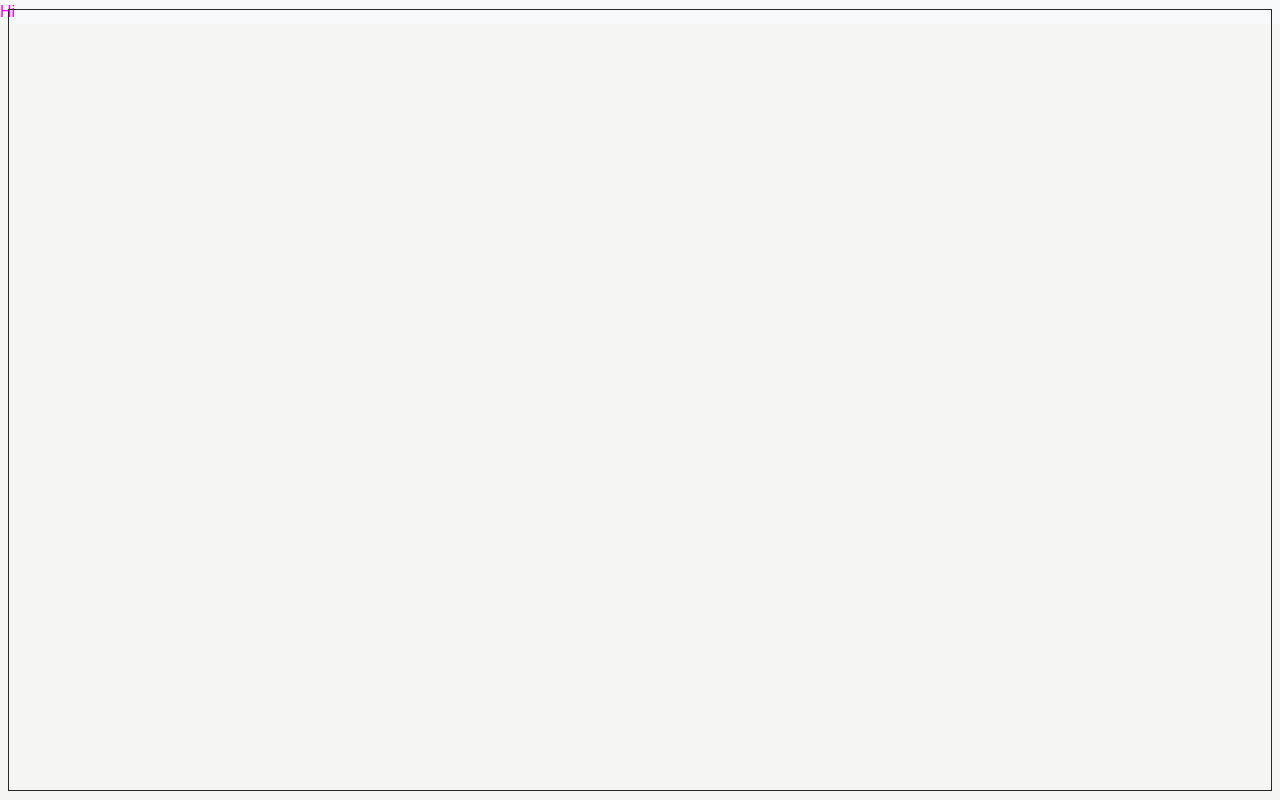
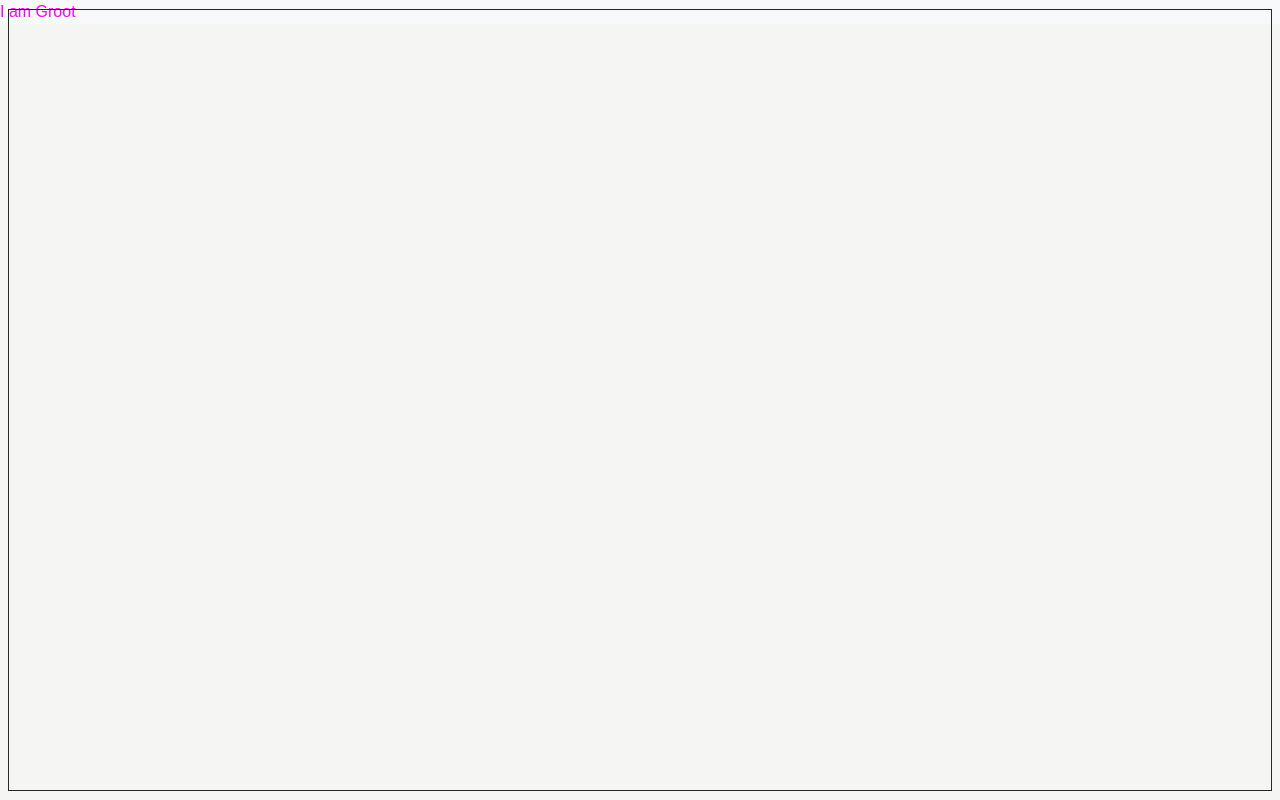
Before and after one commit to Quarter-Cen/My-Personal-Website, a Next.js app: page /portfolio in a window 1280 px wide. Built offline with nearby package versions, Linux system fonts and the light colour scheme; a web font is replaced by a local one.

Commit message:
I am Groot. Just trolling lol

```diff
--- a/app/portfolio/page.tsx
+++ b/app/portfolio/page.tsx
@@ -5,9 +5,8 @@ import Navbar from "../components/Navbar"
 export default function portfolio(){
     return(
     <div className="bg-[#f8f9fa]">
-
         <div className="floating-box"></div>
-        <p>Hi</p>
+        <p>I am Groot</p>
     </div>
     )
 
```
